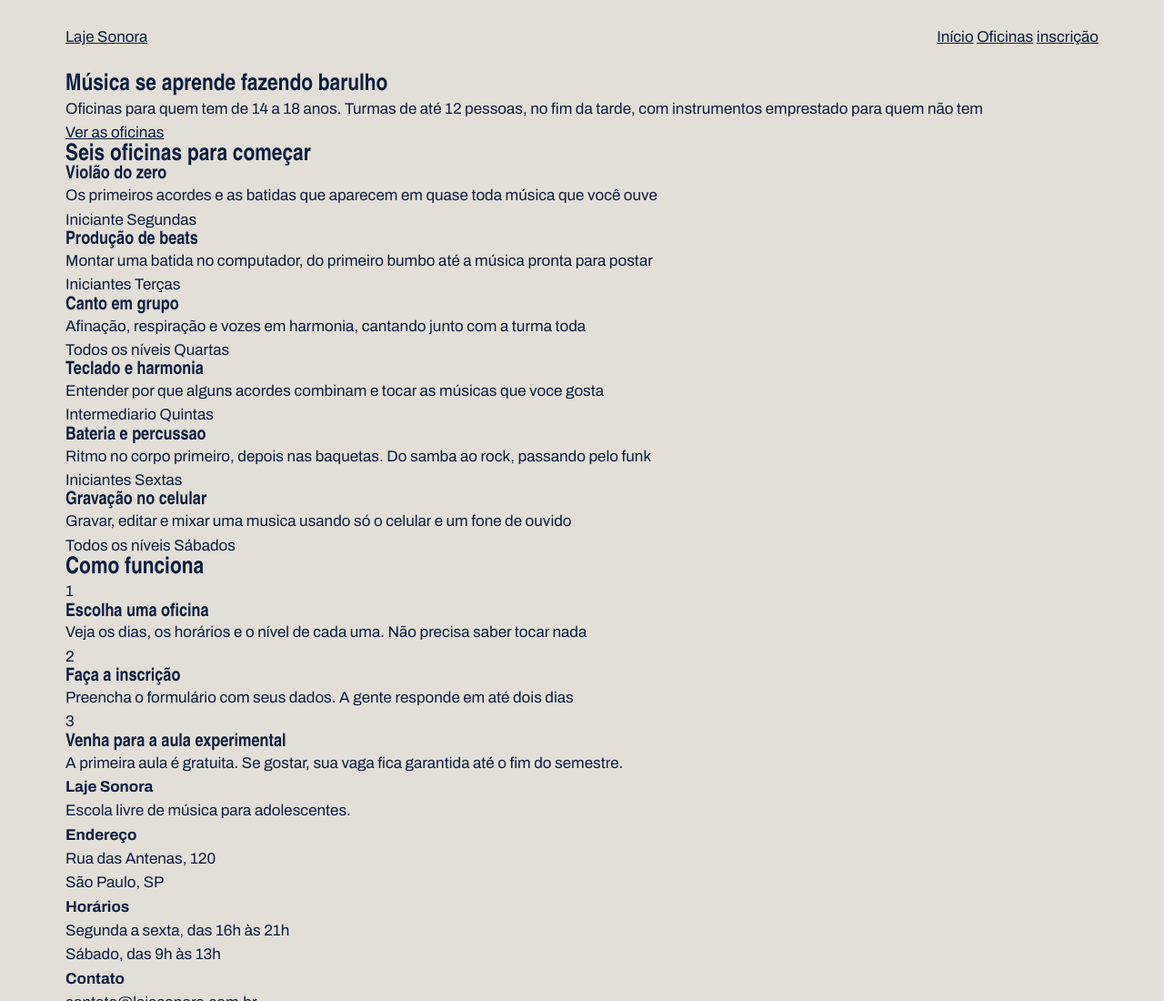
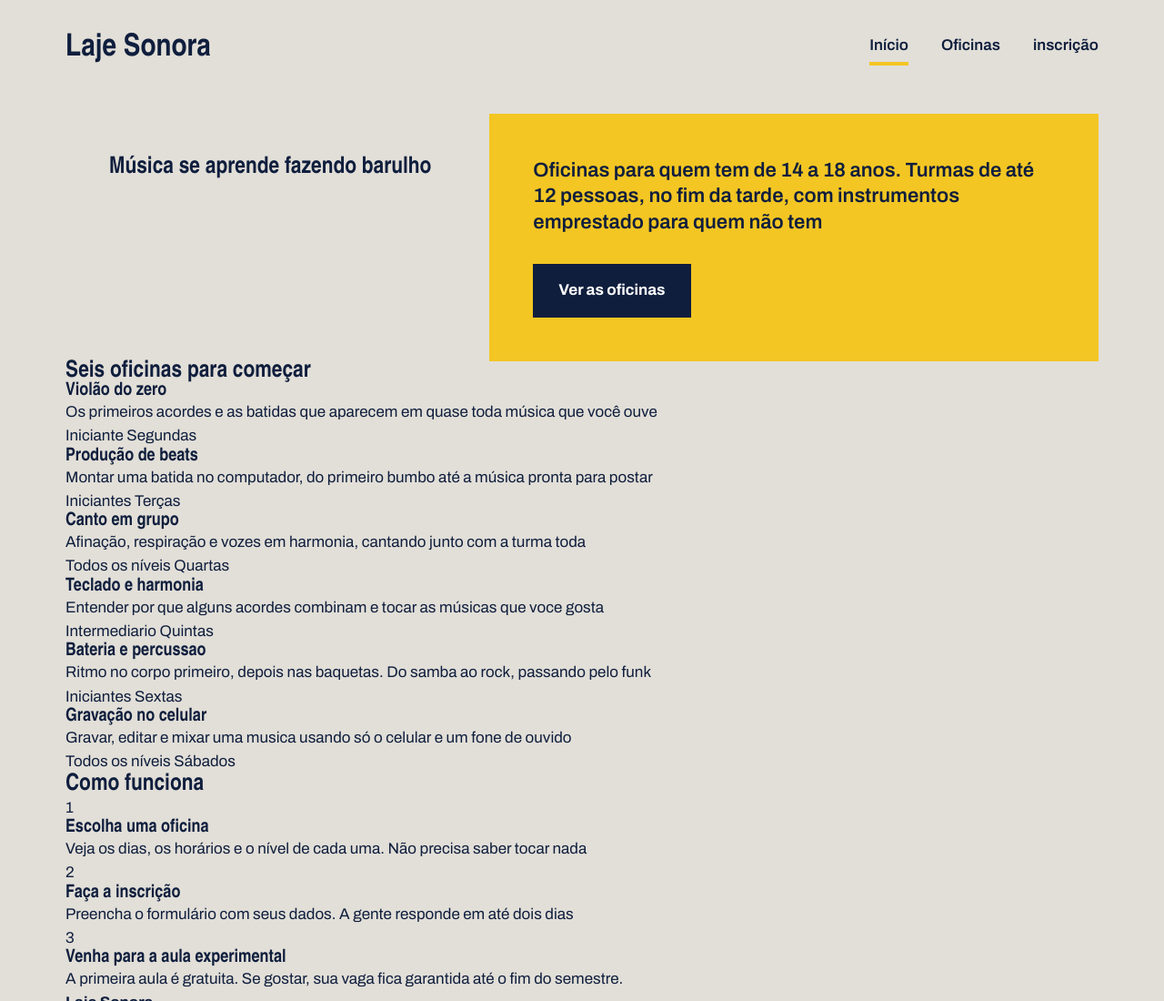
Before and after one commit to juliaaraujo3-lab/laje-sonora, a plain HTML site: page index.html in a window 1280 px wide. Shown: the top 1100 px of the page at 91% size. Drawn offline with Linux system fonts and the light colour scheme; a web font is replaced by a local one.

Commit message:
topo finalizacão

```diff
--- a/index.css
+++ b/index.css
@@ -47,3 +47,84 @@ line-height: 0.95;
     justify-content: space-between;
     align-items: center;
 }
+
+.logo {
+    font-family: var(--fonte-cartaz);
+    font-size: 34px;
+    font-weight: 900;
+    text-decoration: none;
+}
+
+.menu {
+    display: flex;
+    gap: 36px;
+}
+
+.menu a {
+    font-weight: 600;
+    text-decoration: none;
+    padding-bottom: 4px;
+    border-bottom: 4px solid transparent;
+}
+
+.menu a:hover {
+    border-bottom-color: var(--tinta);
+}
+
+.menu a.atual {
+    border-bottom-color: var(--fita);
+}
+
+.cartazes {
+    margin-top: 16px;
+    display: flex;
+    gap: 16px;
+}
+
+.cartaz {
+    padding: 48px;
+}
+
+.cartaz-principal {
+    background: var(--caixa-dagua);
+    color: var(--branco);
+    flex: 2;
+}
+
+.cartaz-principal h1 {
+    font-size: 132px;
+    max-width: 9ch;
+}
+
+.cartaz-lateral {
+    background: var(--fita);
+    flex: 1;
+    display: flex;
+    flex-direction: column;
+    justify-content: space-between;
+    gap: 32px;
+    align-items: flex-start;
+}
+
+.cartaz-lateral p {
+    font-size: 22px;
+    font-weight: 600;
+    line-height: 1.3;
+}
+
+.botao {
+    background-color: var(--tinta);
+    color: var(--branco);
+    font-weight: 700;
+    text-decoration: none;
+    padding: 16px 28px;
+    border: none;
+    font-size: 17px;
+    font-family: var(--fonte-texto);
+    cursor: pointer;
+
+}
+
+.botao:hover {
+    background-color: var(--caixa-dagua);
+}
```
